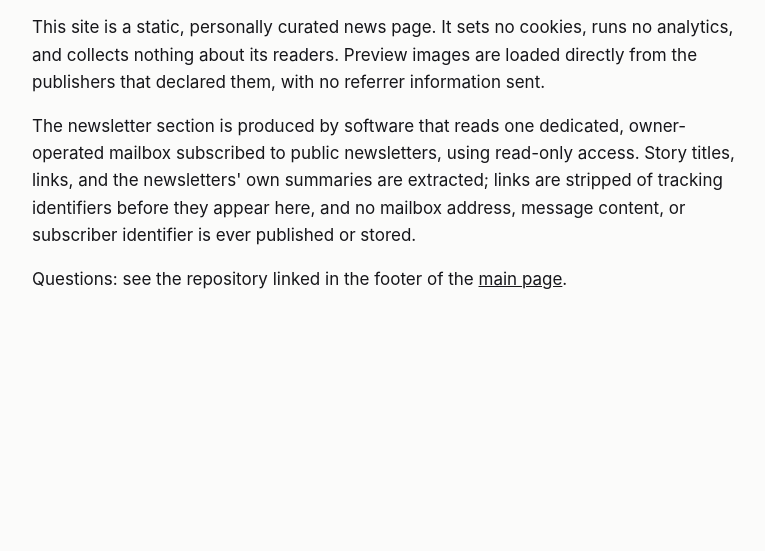
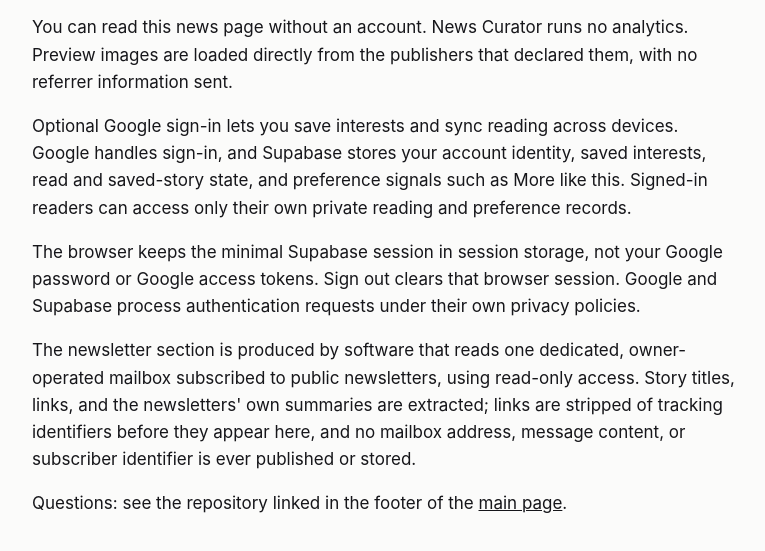
Before and after one commit to joydai2026-del/news-curator, a plain HTML site: page static/privacy.html in a window 1280 px wide. Shown: the part 121-672 px from the top of the page, without its empty margins (256-1021 px from the left). Drawn offline with Linux system fonts and the light colour scheme.

Commit message:
docs(auth): align privacy and activation contract with Google sign-in

```diff
--- a/static/privacy.html
+++ b/static/privacy.html
@@ -3,7 +3,7 @@
 <head>
 <meta charset="utf-8">
 <meta name="viewport" content="width=device-width,initial-scale=1">
-<title>Privacy — News Curator</title>
+<title>Privacy | News Curator</title>
 <meta name="color-scheme" content="light dark">
 <meta name="robots" content="noindex">
 <style>
@@ -17,9 +17,16 @@ a{color:inherit}
 <body>
 <div class="wrap">
 <h1>Privacy</h1>
-<p>This site is a static, personally curated news page. It sets no cookies, runs no
-analytics, and collects nothing about its readers. Preview images are loaded directly
-from the publishers that declared them, with no referrer information sent.</p>
+<p>You can read this news page without an account. News Curator runs no analytics.
+Preview images are loaded directly from the publishers that declared them, with no
+referrer information sent.</p>
+<p>Optional Google sign-in lets you save interests and sync reading across devices.
+Google handles sign-in, and Supabase stores your account identity, saved interests,
+read and saved-story state, and preference signals such as More like this. Signed-in
+readers can access only their own private reading and preference records.</p>
+<p>The browser keeps the minimal Supabase session in session storage, not your Google
+password or Google access tokens. Sign out clears that browser session. Google and
+Supabase process authentication requests under their own privacy policies.</p>
 <p>The newsletter section is produced by software that reads one dedicated,
 owner-operated mailbox subscribed to public newsletters, using read-only access.
 Story titles, links, and the newsletters' own summaries are extracted; links are
```
Also changed, not shown: docs/contracts/personalization.md (+8 -8 lines).
